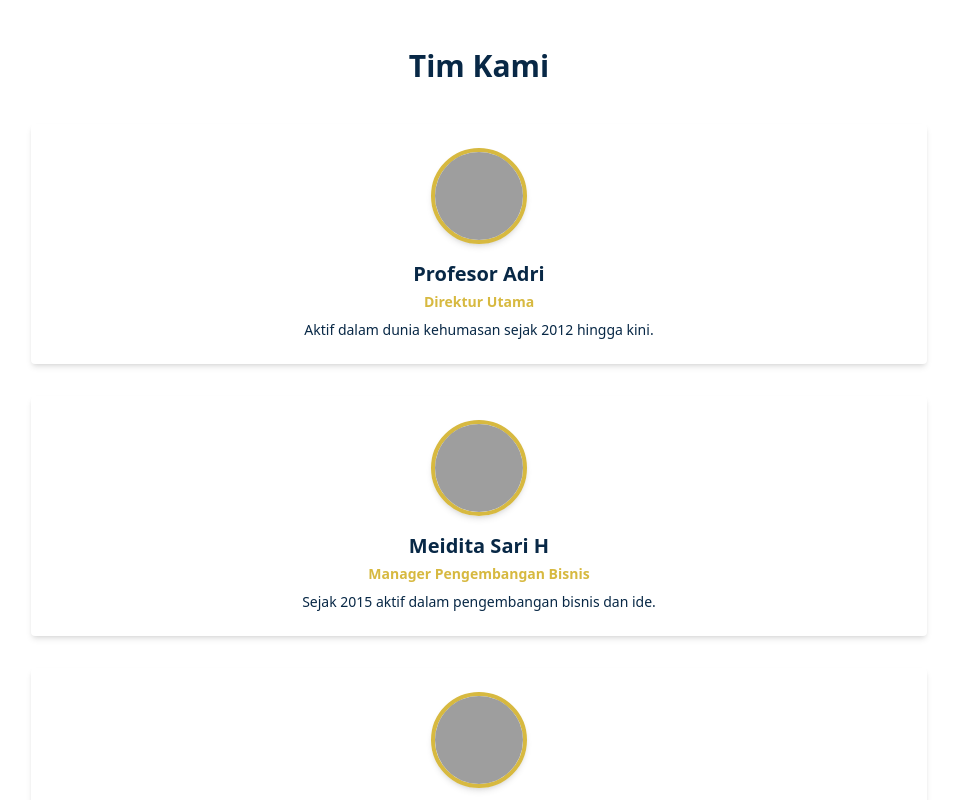
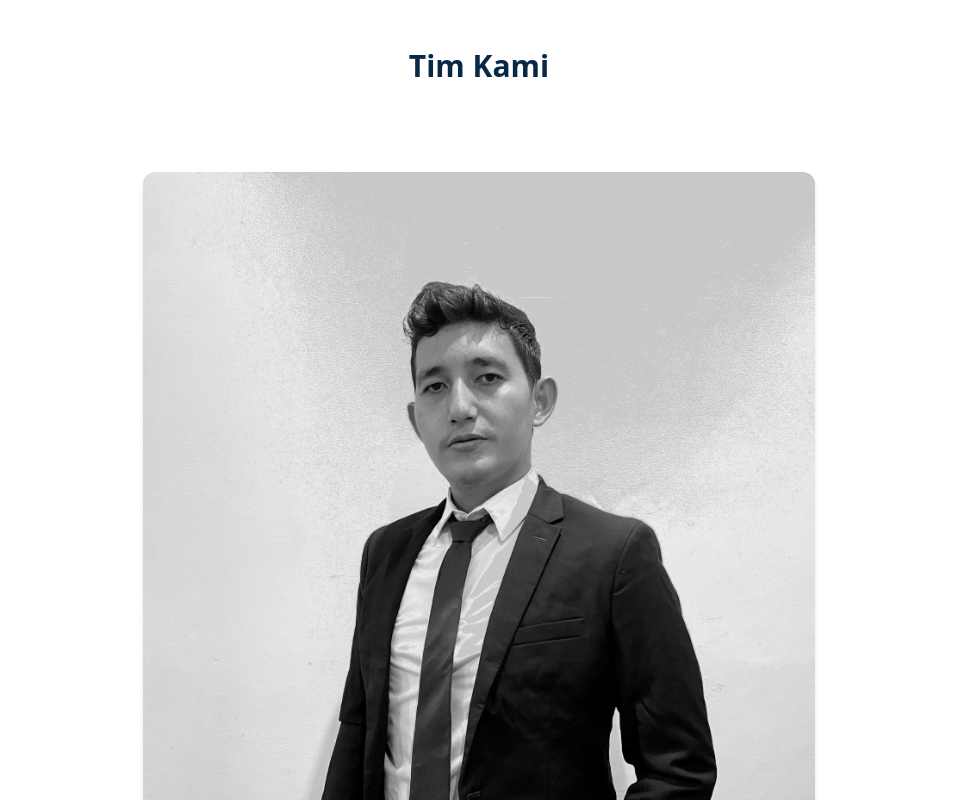
Before and after one commit to ProfAdri90/estetic-dinamis, a Next.js app: page / in a window 1280 px wide. Shown: the part 3560-4360 px from the top of the page, without its empty margins (161-1118 px from the left). Built offline with nearby package versions, Linux system fonts and the light colour scheme; grey boxes are pictures that could not be loaded.

Commit message:
Update index.js

```diff
--- a/pages/index.js
+++ b/pages/index.js
@@ -674,32 +674,7 @@ useEffect(() => {
   <h3 className="text-3xl font-bold mb-10 text-center">
     {lang === "id" ? "Tim Kami" : "Our Team"}
   </h3>
-  <div className="flex flex-col gap-8 max-w-4xl mx-auto">
-    {team.map((person, i) => (
-      <motion.div
-        key={i}
-        className="bg-white p-6 rounded shadow-md"
-        initial={{ opacity: 0, y: 20 }}
-        whileInView={{ opacity: 1, y: 0 }}
-        transition={{ delay: i * 0.2 }}
-      >
-        {/* FOTO PROFIL TIM */}
-      <div className="w-24 h-24 rounded-full overflow-hidden mx-auto mb-4 border-4 border-[#d7b940] shadow-md">
-  <img
-    src={person.photo}
-    alt={person.name}
-    className="w-full h-full object-cover"
-  />
-</div>
-
-
-          {/* NAMA PROFIL TIM */}
-        <h4 className="text-xl font-bold mb-1">{person.name}</h4>
-        <p className="text-sm font-semibold mb-2 text-[#d7b940]">{person.title}</p>
-        <p className="text-sm">{person.desc}</p>
-      </motion.div>
-    ))}
-  </div>
+  <OurTeams />
 </section>
     <section id="layanan" className="scroll-mt-[140px] text-center py-20 px-8 bg-white text-[#082846]">
   <h3 className="text-3xl font-bold mb-10">
```
